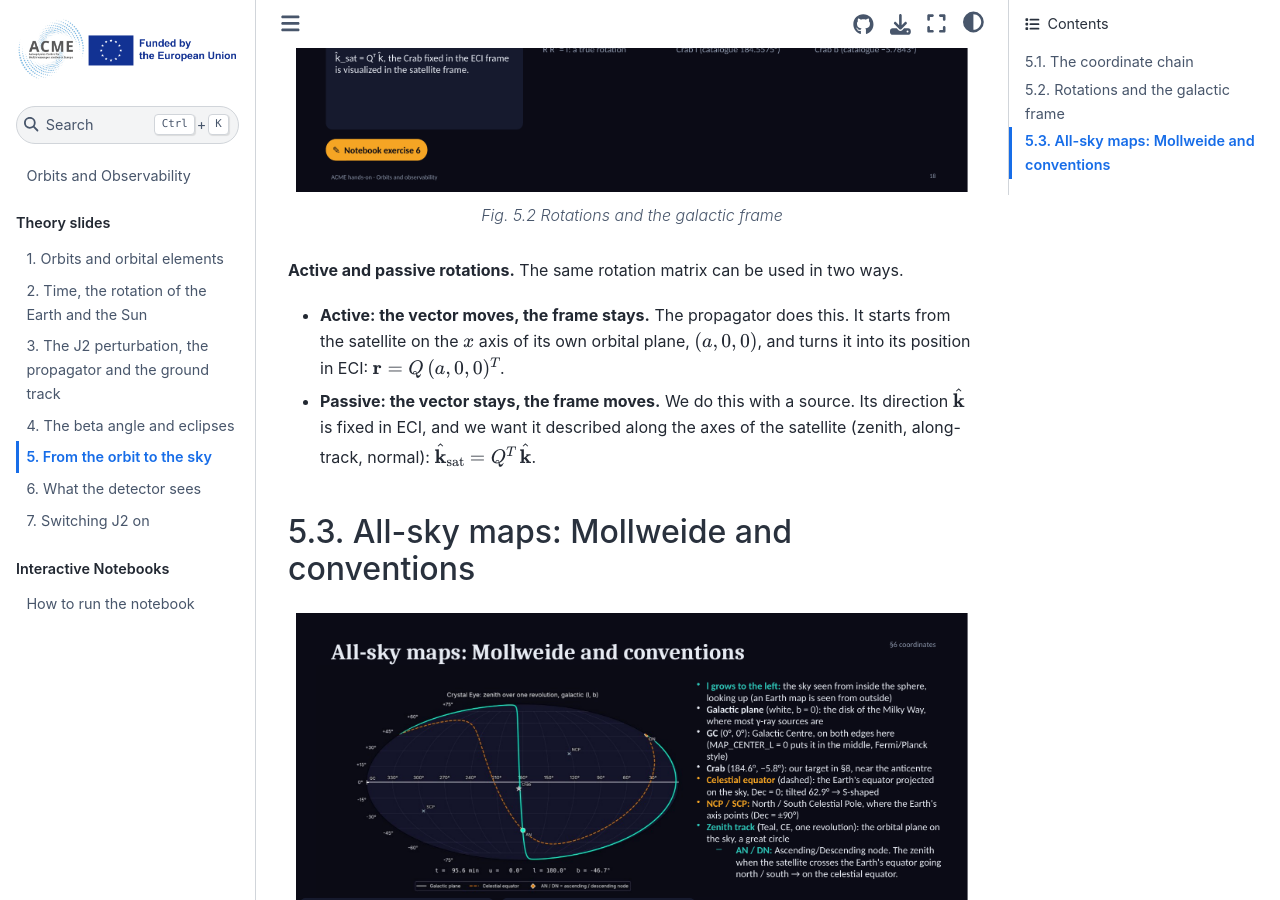
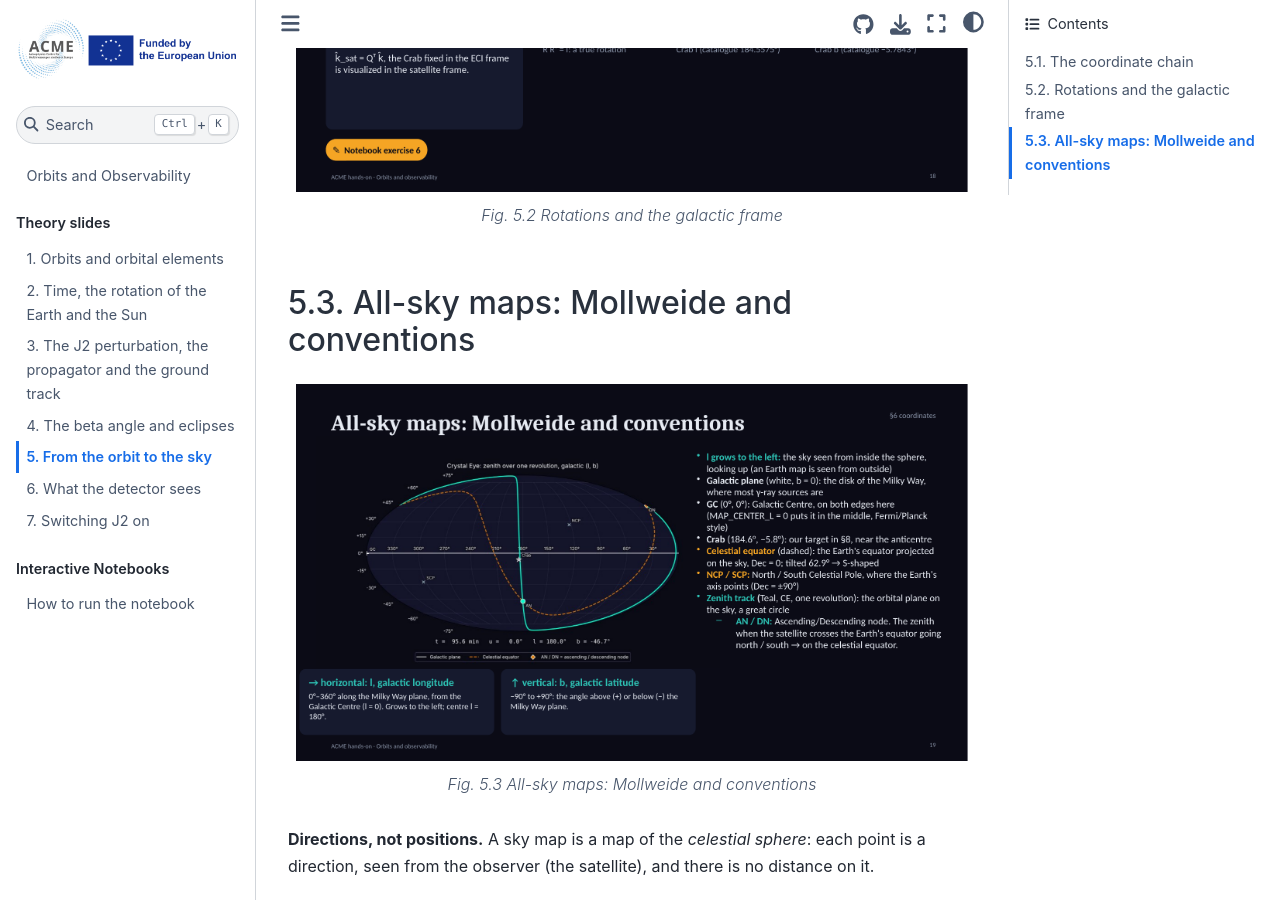
Before and after one commit to giuliofontanella0-jpg/acme-orbits-tutorial, a Jupyter Book: the page built from theory/05_sky.md, in a window 1280 px wide and 900 px high, scrolled down 1438 px. Built offline with Jupyter Book 1.0.4 settings and Sphinx 7.4.7 and the Sphinx Book theme 1.1.4, drawn with Linux system fonts in a browser that asks for light colours; pages that are not in the unit, such as notebooks, are missing from menus.

Commit message:
Update 05_sky.md

````diff
--- a/theory/05_sky.md
+++ b/theory/05_sky.md
@@ -39,16 +39,6 @@ normal $\hat{\mathbf h}$, the same vector as in the beta angle.
 *Rotations and the galactic frame*
 ```
 
-**Active and passive rotations.** The same rotation matrix can be used in two ways.
-
-- **Active: the vector moves, the frame stays.** The propagator does this. It starts
-  from the satellite on the $x$ axis of its own orbital plane, $(a, 0, 0)$, and turns
-  it into its position in ECI: $\mathbf r = Q\,(a, 0, 0)^T$.
-- **Passive: the vector stays, the frame moves.** We do this with a source. Its
-  direction $\hat{\mathbf k}$ is fixed in ECI, and we want it described along the axes
-  of the satellite (zenith, along-track, normal): $\hat{\mathbf k}_\mathrm{sat} = Q^T\,\hat{\mathbf k}$.
-
-
 ## All-sky maps: Mollweide and conventions
 
 ```{figure} img/slide-19.png
````
